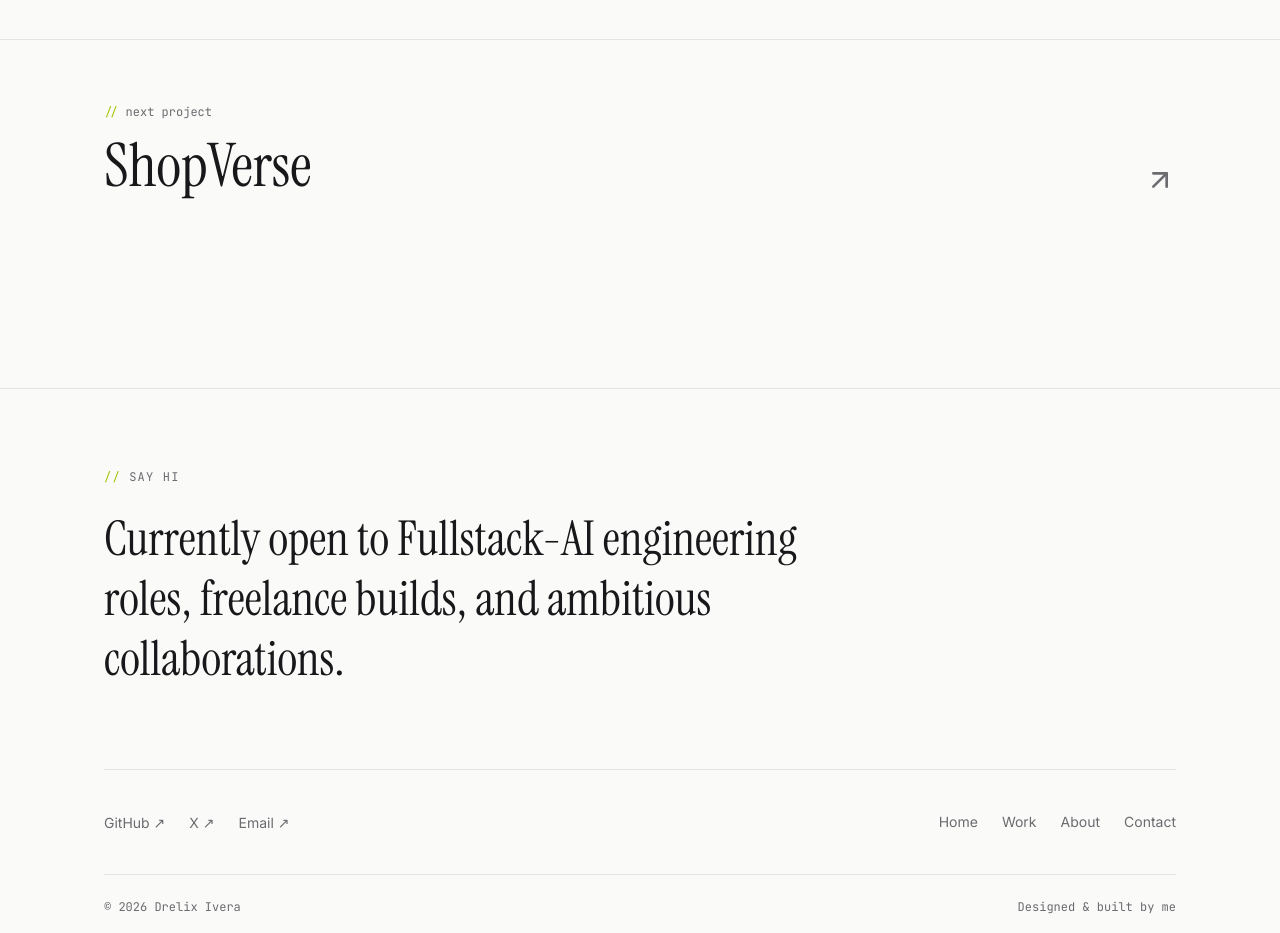
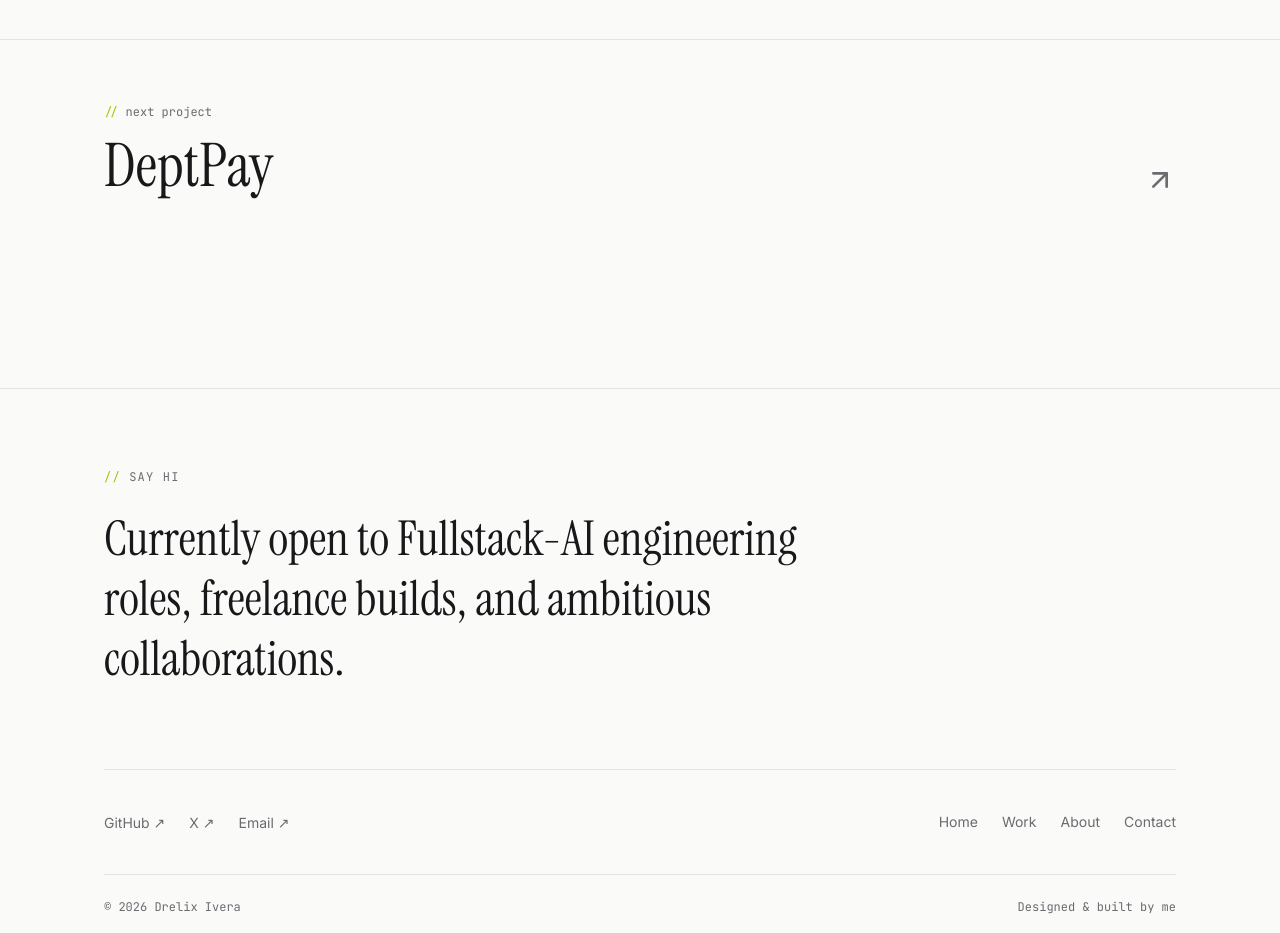
Before and after one commit to drelixivera/drelix-portfolio, a React (Vite) app: page /work/business-landing in a window 1280 px wide. Shown: the part 1800-2733 px from the top of the page. Built offline with nearby package versions, Linux system fonts and the light colour scheme; what lite-matter would draw is missing.

Commit message:
feat: updated portfolio with DeptPay case study

```diff
--- a/src/data/projects.ts
+++ b/src/data/projects.ts
@@ -47,20 +47,20 @@ export const projects: Project[] = [
     image: "/projects/business.webp",
     featured: true,
   },
-  {
-    slug: "shopverse",
+    {
+    slug: "deptpay",
     index: "03",
-    title: "ShopVerse",
-    client: "Personal project",
-    year: "2025",
-    role: "Design, frontend & deployment",
-    tagline: "A demo e-commerce experience.",
+    title: "DeptPay",
+    client: "LAUTECH Chemical Engineering Executives",
+    year: "2026",
+    role: "Full-Stack Developer & Product Designer",
+    tagline: "Streamlining class payments for 120+ students.",
     description:
-      "A frontend-focused e-commerce demo exploring product listings, cart state, and modern React patterns. Built as a learning ground for TypeScript and Tailwind.",
-    stack: ["React", "JavaScript", "Tailwind", "CSS3", "HTML"],
-    liveUrl: "https://shopverse-tau-two.vercel.app/",
-    repoUrl: "https://github.com/drelixivera/shopverse",
-    image: "/projects/shopverse.webp",
+      "A production-ready payment verification portal built to replace WhatsApp DM chaos and manual handwriting bookkeeping. Features real Supabase authentication, secure role-based access control, client-side image compression, and a one-click PDF export for lecturers.",
+    stack: ["React", "TypeScript", "Supabase", "Tailwind CSS", "PostgreSQL", "Vite"],
+    liveUrl: "https://deptpay-landing-page.vercel.app/",
+    repoUrl: "https://github.com/drelixivera/deptpay",
+    image: "/projects/deptpay.webp",
     featured: true,
   },
 ]
```
Also changed, not shown: public/projects/deptpay.webp (added), public/projects/shopverse.webp (deleted).
